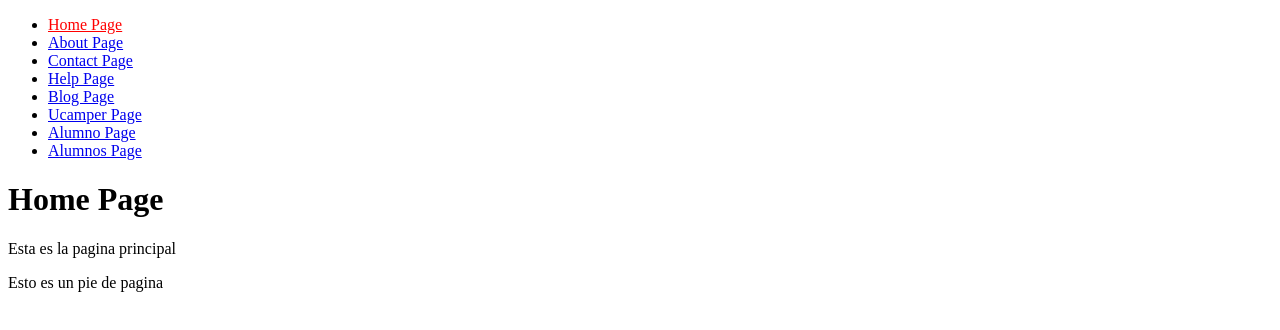
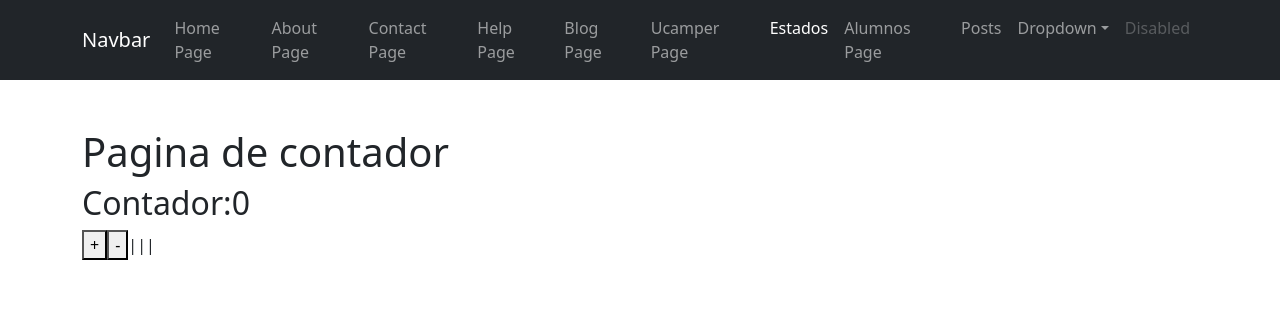
Before and after one commit to ArticislandOfficial/1.demo-app, a React (Create React App) app: page /estados in a window 1280 px wide. Before the commit this address led to /. Shown: the top 330 px of the page. Built offline with nearby package versions, Linux system fonts and the light colour scheme.

Commit message:
cambios de clase 110722

```diff
--- a/src/App.js
+++ b/src/App.js
@@ -1,6 +1,10 @@
 import React from 'react'
 import AppRouter from "./routers/AppRouter";
+import "bootstrap/dist/css/bootstrap.min.css"
+import "bootstrap/dist/js/bootstrap.min.js"
 import "./styles/styles.css"
+
+
 
 const App = () => {
   return <AppRouter/>
--- a/src/components/NavBar.jsx
+++ b/src/components/NavBar.jsx
@@ -2,74 +2,171 @@ import React from 'react'
 import { NavLink } from 'react-router-dom';
 const NavBar = () => {
   return (
-    <ul>
-      <li>
+    <nav className="navbar navbar-expand-lg bg-dark navbar-dark">
+      <div className="container">
+        <a className="navbar-brand" href="/">
+          Navbar
+        </a>
+        <button
+          className="navbar-toggler"
+          type="button"
+          data-bs-toggle="collapse"
+          data-bs-target="#navbarSupportedContent"
+          aria-controls="navbarSupportedContent"
+          aria-expanded="false"
+          aria-label="Toggle navigation"
+        >
+          <span className="navbar-toggler-icon" />
+        </button>
+        <div className="collapse navbar-collapse" id="navbarSupportedContent">
+          <ul className="navbar-nav me-auto mb-2 mb-lg-0">
+            <li className="nav-item">
               <NavLink
                 to="/"
-          className={({ isActive }) => (isActive ? "activo" : undefined)}
+                aria-current="page"
+                className={({ isActive }) =>
+                  isActive ? "nav-link active" : "nav-link"
+                }
               >
                 Home Page
               </NavLink>
             </li>
-      <li>
+
+            <li className="nav-item">
               <NavLink
                 to="/about"
-          className={({ isActive }) => (isActive ? "activo" : undefined)}
+                aria-current="page"
+                className={({ isActive }) =>
+                  isActive ? "nav-link active" : "nav-link"
+                }
               >
                 About Page
               </NavLink>
             </li>
-      <li>
+
+            <li className="nav-item">
               <NavLink
                 to="/contact"
-          className={({ isActive }) => (isActive ? "activo" : undefined)}
+                aria-current="page"
+                className={({ isActive }) =>
+                  isActive ? "nav-link active" : "nav-link"
+                }
               >
                 Contact Page
               </NavLink>
             </li>
-      <li>
+
+            <li className="nav-item">
               <NavLink
                 to="/help"
-          className={({ isActive }) => (isActive ? "activo" : undefined)}
+                aria-current="page"
+                className={({ isActive }) =>
+                  isActive ? "nav-link active" : "nav-link"
+                }
               >
                 Help Page
               </NavLink>
             </li>
-      <li>
+
+            <li className="nav-item">
               <NavLink
                 to="/blog"
-          className={({ isActive }) => (isActive ? "activo" : undefined)}
+                aria-current="page"
+                className={({ isActive }) =>
+                  isActive ? "nav-link active" : "nav-link"
+                }
               >
                 Blog Page
               </NavLink>
             </li>
 
-      <li>
+            <li className="nav-item">
               <NavLink
                 to="/ucamper/35/jesus"
-          className={({ isActive }) => (isActive ? "activo" : undefined)}
+                aria-current="page"
+                className={({ isActive }) =>
+                  isActive ? "nav-link active" : "nav-link"
+                }
               >
                 Ucamper Page
               </NavLink>
             </li>
-      <li>
+            <li className="nav-item">
               <NavLink
-          to="/alumno"
-          className={({ isActive }) => (isActive ? "activo" : undefined)}
+                to="/estados"
+                aria-current="page"
+                className={({ isActive }) =>
+                  isActive ? "nav-link active" : "nav-link"
+                }
               >
-          Alumno Page
+                Estados
               </NavLink>
             </li>
-      <li>
+
+            <li className="nav-item">
               <NavLink
                 to="/alumnos"
-          className={({ isActive }) => (isActive ? "activo" : undefined)}
+                aria-current="page"
+                className={({ isActive }) =>
+                  isActive ? "nav-link active" : "nav-link"
+                }
               >
                 Alumnos Page
               </NavLink>
             </li>
+            <li className="nav-item">
+              <NavLink
+                to="/posts"
+                aria-current="page"
+                className={({ isActive }) =>
+                  isActive ? "nav-link active" : "nav-link"
+                }
+              >
+                Posts
+              </NavLink>
+            </li>
+            <li className="nav-item dropdown">
+              <a
+                className="nav-link dropdown-toggle"
+                href="/"
+                id="navbarDropdown"
+                role="button"
+                data-bs-toggle="dropdown"
+                aria-expanded="false"
+              >
+                Dropdown
+              </a>
+              <ul className="dropdown-menu" aria-labelledby="navbarDropdown">
+                <li>
+                  <a className="dropdown-item" href="/">
+                    Action
+                  </a>
+                </li>
+                <li>
+                  <a className="dropdown-item" href="/">
+                    Another action
+                  </a>
+                </li>
+                <li>
+                  <hr className="dropdown-divider" />
+                </li>
+                <li>
+                  <a className="dropdown-item" href="/">
+                    Something else here
+                  </a>
+                </li>
               </ul>
+            </li>
+            <li className="nav-item">
+              <a className="nav-link disabled" href="/">
+                Disabled
+              </a>
+            </li>
+          </ul>
+        </div>
+      </div>
+    </nav>
   );
-}
+};
 
 export default NavBar
--- /dev/null
+++ b/src/pages/EstadoPage.jsx
@@ -0,0 +1,30 @@
+import React, {useState} from 'react'
+
+const EstadoPage = () => {
+    ///variable de estado
+    const [contador, setCounter] = useState(0);
+    const aumnetarContador = () =>{
+        setCounter(contador+1);
+    };
+    const decrementarContador = ()=>{
+        setCounter(contador-1);
+    }
+
+
+  return (
+    <>
+      <header>
+        <h1>Pagina de contador</h1>
+      </header>
+      <main>
+        <article>
+          <h2>Contador:{contador}</h2>
+          <button type="button" onClick={aumnetarContador}>+</button>
+          <button type="button" onClick={decrementarContador}>-</button>
+|||        </article>
+      </main>
+    </>
+  );
+}
+
+export default EstadoPage
--- /dev/null
+++ b/src/pages/PostPage.jsx
@@ -0,0 +1,37 @@
+import React, { useState } from "react";
+
+const PostPage = () => {
+  const [posts, setPosts] = useState([]);
+
+  const extraerPosts = async () => {
+    const resp = await fetch("https://jsonplaceholder.typicode.com/posts");
+    const data = await resp.json();
+
+    // console.log(data);
+    setPosts(data);
+  };
+  return (
+    <>
+      <header>
+        <h1>Posts</h1>
+      </header>
+      <main>
+        <article>
+          <button onClick={extraerPosts}>Extraer posts</button>
+        </article>
+        <article>
+          <ul>
+            {posts.map((post) => (
+              <li key={post.id}>
+                <h2>{post.title}</h2>
+                <p>{post.body}</p>
+              </li>
+            ))}
+          </ul>
+        </article>
+      </main>
+    </>
+  );
+};
+
+export default PostPage;
--- a/src/routers/AppRouter.jsx
+++ b/src/routers/AppRouter.jsx
@@ -1,10 +1,10 @@
+// Aqui se crean las rutas para todos los enlaces que tengas en tu componente NavBarbar
 import React from "react";
 import {
   BrowserRouter as Router,
   Routes,
   Route,
   Navigate,
-
 } from "react-router-dom";
 import HomePage from "../pages/HomePage";
 import AboutPage from "../pages/AboutPage";
@@ -15,14 +15,14 @@ import BlogPage from "../pages/BlogPage";
 import UcamperPage from "../pages/UcamperPage";
 import AlumnosPage from "../pages/AlumnosPage";
 import AlumnoPage from "../pages/AlumnoPage";
-
-
-
+import EstadoPage from "../pages/EstadoPage";
+import PostPage from "../pages/PostPage";
 
 const AppRouter = () => {
   return (
     <Router>
       <NavBar />
+      <div className="container mt-5">
         <Routes>
           <Route path="/" element={<HomePage />} />
           <Route path="/about" element={<AboutPage />} />
@@ -33,7 +33,6 @@ const AppRouter = () => {
           <Route path="/alumnos" element={<AlumnosPage />} />
           <Route path="/alumno/:id_alumno" element={<AlumnoPage />} />
 
-
           <Route
             path="/blog"
             element={
@@ -43,9 +42,11 @@ const AppRouter = () => {
               />
             }
           />
-
+          <Route path="/estados" element={<EstadoPage />}></Route>
+          <Route path="/posts" element={<PostPage />}></Route>
           <Route path="*" element={<Navigate to="/" />} />
         </Routes>
+      </div>
     </Router>
   );
 };
```
Also changed, not shown: src/components/NavBar copy.jsx (added, +66 -0 lines), src/components/Title.jsx (added, +7 -0 lines). Lines whose indentation alone changed are shown as unchanged.
